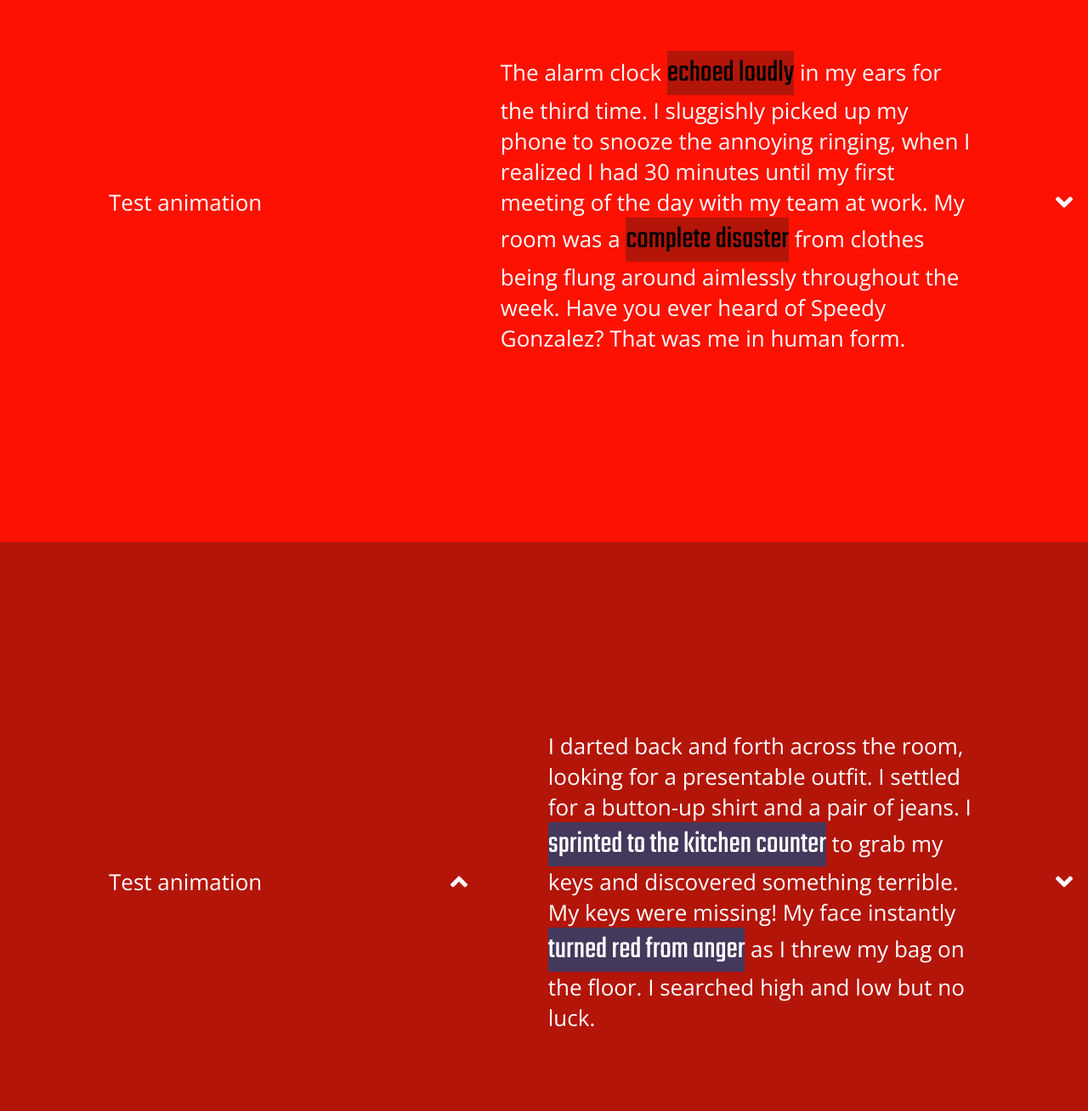
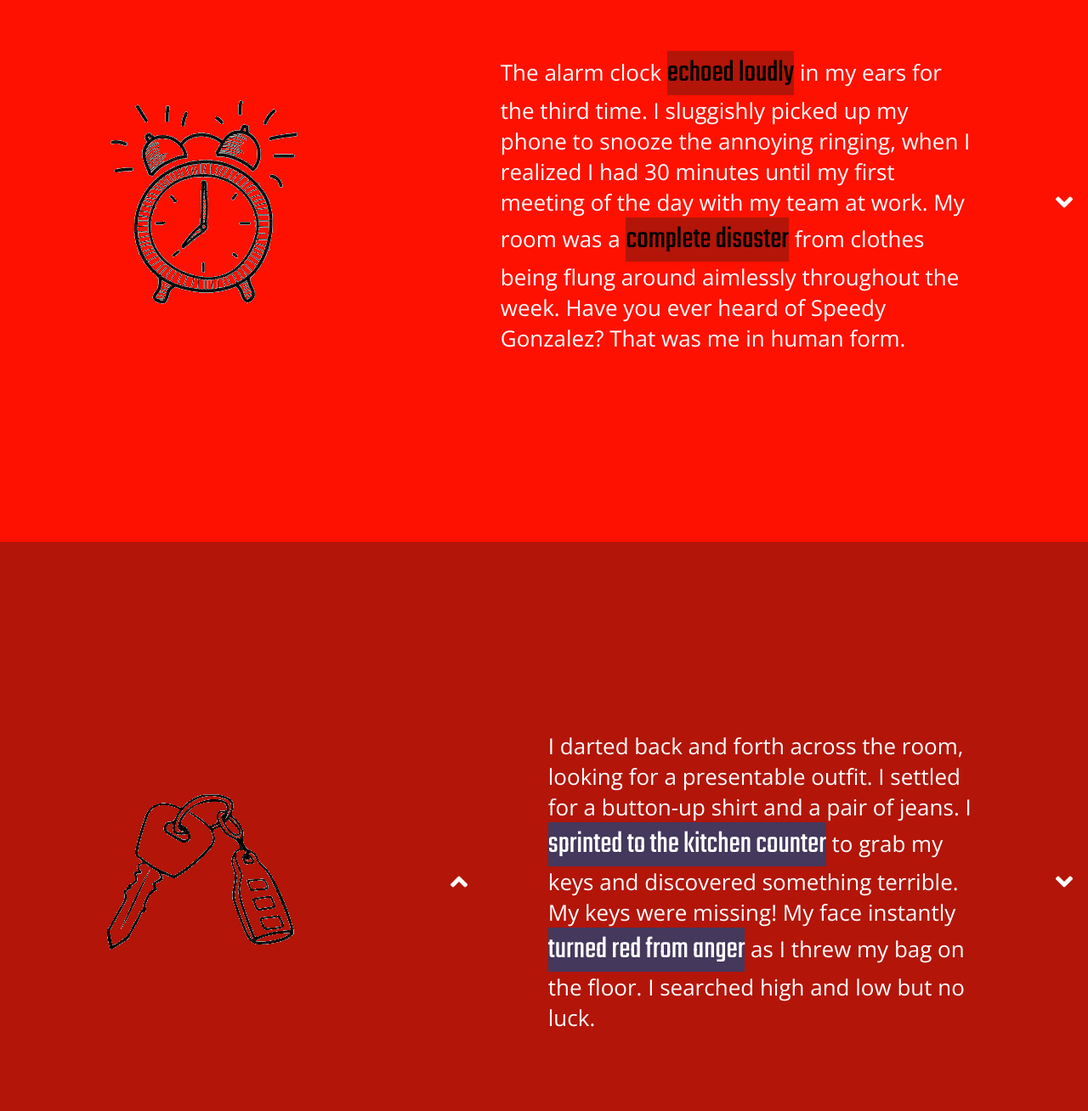
Before and after one commit to ryane1/GC-Final-Project, an Angular app: page /anger in a window 1280 px wide. Shown: the part 162-1470 px from the top of the page at 85% size. Built offline with nearby package versions, Linux system fonts and the light colour scheme.

Commit message:
anger animations added

```diff
--- a/src/app/story/anger-disgust/anger-disgust.component.html
+++ b/src/app/story/anger-disgust/anger-disgust.component.html
@@ -1,6 +1,6 @@
 <div class="horizontal_scroll">
   <section class="anger1" #anger_1>
-    <p class>Test animation</p>
+    <img src="../../../assets/animations/anger/alarm animation.gif" alt="">
     <section class="content">
       <p data-aos="fade-left" data-aos-duration="3000" data-aos-delay="200">
         The alarm clock <span class="angerspan1">echoed loudly</span> in my ears
@@ -16,7 +16,7 @@
   </section>
 
   <section class="anger2" #anger_2>
-    <p>Test animation</p>
+    <img src="../../../assets/animations/anger/carkeys animation.gif" alt="">
     <section class="content">
       <i (click)="scroll(anger_1)" class="fas fa-angle-left fa-2x"></i>
       <p data-aos="fade-left" data-aos-duration="3000" data-aos-delay="200">
@@ -32,7 +32,7 @@
   </section>
 
   <section class="anger3" #anger_3>
-    <p>Test animation</p>
+      <img src="../../../assets/animations/anger/banana animation.gif" alt="">
     <section class="content">
       <i (click)="scroll(anger_2)" class="fas fa-angle-left fa-2x"></i>
       <p data-aos="fade-left" data-aos-duration="3000" data-aos-delay="200">
@@ -51,7 +51,7 @@
   </section>
 
   <section class="anger4" #anger_4>
-    <p>Test animation</p>
+      <img src="../../../assets/animations/anger/parrot animation.gif" alt="">
     <section class="content">
       <i (click)="scroll(anger_3)" class="fas fa-angle-left fa-2x"></i>
       <p data-aos="fade-left" data-aos-duration="3000" data-aos-delay="200">
@@ -68,7 +68,7 @@
   </section>
 
   <section class="anger5" #anger_5>
-    <p>Test animation</p>
+      <img src="../../../assets/animations/anger/trafficjam animation.gif" alt="">
     <section class="content">
       <i (click)="scroll(anger_4)" class="fas fa-angle-left fa-2x"></i>
       <p data-aos="fade-left" data-aos-duration="3000" data-aos-delay="200">
@@ -85,7 +85,7 @@
   </section>
 
   <section class="anger6" #anger_6>
-    <p>Test animation</p>
+      <img src="../../../assets/animations/anger/thoughtbubble animation.gif" alt="">
     <section class="content">
       <i (click)="scroll(anger_5)" class="fas fa-angle-left fa-2x"></i>
       <p data-aos="fade-left" data-aos-duration="3000" data-aos-delay="200">
@@ -101,7 +101,7 @@
   </section>
 
   <section class="anger7" #anger_7>
-    <p>Test animation</p>
+      <img src="../../../assets/animations/anger/lungs animation.gif" alt="">
     <section class="content">
       <i (click)="scroll(anger_6)" class="fas fa-angle-left fa-2x"></i>
       <p data-aos="fade-left" data-aos-duration="3000" data-aos-delay="200">
@@ -115,7 +115,7 @@
   </section>
 
   <section class="anger8" #anger_8>
-    <p>Test animation</p>
+      <img src="../../../assets/animations/anger/cellphone animation.gif" alt="">
     <section class="content">
       <i (click)="scroll(anger_7)" class="fas fa-angle-left fa-2x"></i>
       <p data-aos="fade-left" data-aos-duration="3000" data-aos-delay="200">
@@ -129,8 +129,8 @@
   </section>
 
   <section class="anger9" #anger_9>
-    <p>Test animation</p>
-    <section class="content">
+      <img src="../../../assets/animations/anger/watch animation.gif" alt="">
+      <section class="content">
       <i (click)="scroll(anger_8)" class="fas fa-angle-left fa-2x"></i>
       <p data-aos="fade-left" data-aos-duration="3000" data-aos-delay="200">
         As I examined my phone, the shattered screen
@@ -143,7 +143,7 @@
   </section>
 
   <section class="anger10" #anger_10>
-    <p>Test animation</p>
+      <img src="../../../assets/animations/anger/calendar animation.gif" alt="">
     <section class="content">
       <i (click)="scroll(anger_9)" class="fas fa-angle-left fa-2x"></i>
       <p data-aos="fade-left" data-aos-duration="3000" data-aos-delay="200">
```
